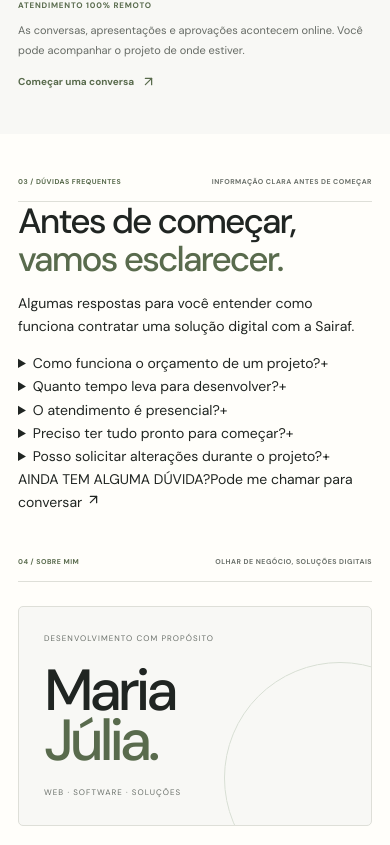
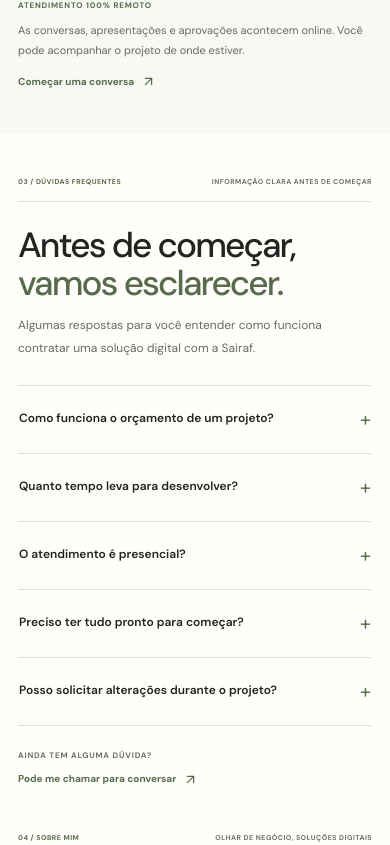
Before and after one commit to majufrss/sairafstudio, a Next.js app: page / in a window 390 px wide. Shown: the part 2919-3764 px from the top of the page. Built offline with nearby package versions, Linux system fonts and the light colour scheme.

Commit message:
Style homepage FAQ section responsively

```diff
--- a/app/page.module.css
+++ b/app/page.module.css
@@ -47,3 +47,20 @@
 .processNote>span{font-size:8px;letter-spacing:.1em;color:var(--green);font-weight:700}
 .processNote a{display:inline-flex;align-items:center;gap:7px;color:var(--green);font-size:10px;font-weight:650;white-space:nowrap}
 @media(max-width:760px){.process{padding-top:40px;padding-bottom:44px}.processIntro{grid-template-columns:minmax(0,1fr);gap:12px;padding-top:24px}.processGrid{grid-template-columns:minmax(0,1fr);gap:10px;margin-top:22px}.processGrid article{padding:19px}.processGrid h3{margin:14px 0 7px}.processNote{grid-template-columns:minmax(0,1fr);gap:8px;margin-top:16px}.processNote a{margin-top:5px}}
+
+
+/* FAQ: responde as principais duvidas antes do primeiro contato. */
+.faq{padding-top:58px;padding-bottom:68px}
+.faqIntro{display:grid;grid-template-columns:minmax(0,1fr) minmax(0,.62fr);gap:36px;align-items:end;padding-top:30px}
+.faqIntro>p{font-size:12px;line-height:1.9;color:#666b65;margin:0 0 5px;max-width:360px}
+.faqList{max-width:900px;margin:28px auto 0;border-top:1px solid var(--line)}
+.faqList details{border-bottom:1px solid var(--line)}
+.faqList summary{display:flex;align-items:center;justify-content:space-between;gap:20px;padding:19px 2px;cursor:pointer;list-style:none;font-size:13px;font-weight:600}
+.faqList summary::-webkit-details-marker{display:none}
+.faqList summary span{flex:none;color:var(--green);font-size:20px;font-weight:400;transition:transform .2s}
+.faqList details[open] summary span{transform:rotate(45deg)}
+.faqList details p{max-width:760px;margin:0;padding:0 35px 20px 2px;font-size:11px;line-height:1.9;color:#666b65}
+.faqCta{max-width:900px;margin:23px auto 0;display:flex;align-items:center;justify-content:space-between;gap:15px;flex-wrap:wrap}
+.faqCta>span{font-size:8px;letter-spacing:.1em;color:var(--muted);font-weight:700}
+.faqCta a{display:inline-flex;align-items:center;gap:7px;color:var(--green);font-size:10px;font-weight:650}
+@media(max-width:760px){.faq{padding-top:42px;padding-bottom:45px}.faqIntro{grid-template-columns:minmax(0,1fr);gap:12px;padding-top:24px}.faqList{margin-top:20px}.faqList summary{font-size:12px;padding:17px 1px}.faqList details p{padding-right:8px}.faqCta{align-items:flex-start;flex-direction:column;gap:9px}}
```
